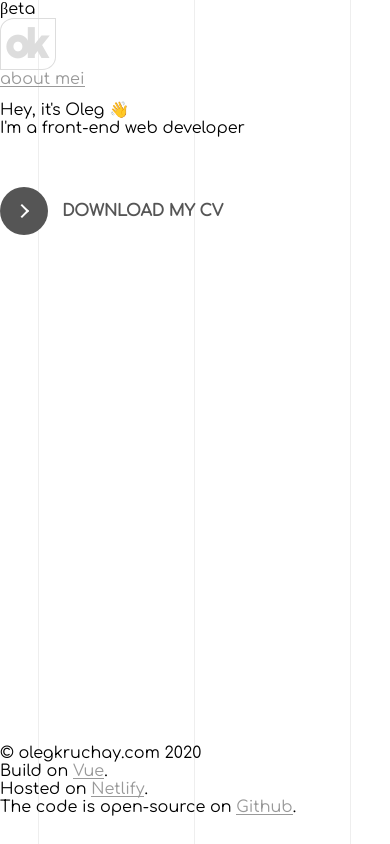
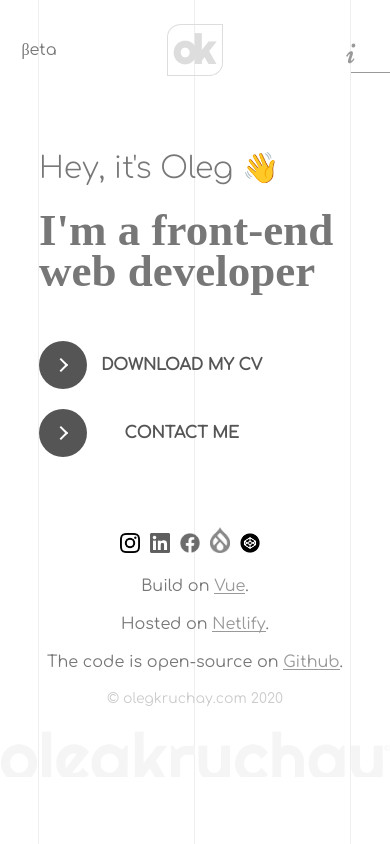
Before and after one commit to kruchai/olegkruchay-vue, a Vue app: page / in a window 390 px wide. Built offline with nearby package versions, Linux system fonts and the light colour scheme; a web font is replaced by a local one.

Commit message:
v0.4: Adding the responsive mobile-first styles.

```diff
--- a/src/styles/_styles.scss
+++ b/src/styles/_styles.scss
@@ -1,5 +1,6 @@
 @import url('https://fonts.googleapis.com/css2?family=Cormorant+Garamond:wght@300;700&family=Patua+One&family=Righteous&family=Work+Sans:wght@200;300;400;800&display=swap');
 @import url('https://fonts.googleapis.com/css2?family=Comfortaa:wght@300;400&family=Righteous&display=swap');
+@import url('https://fonts.googleapis.com/css2?family=Niconne&display=swap');
 
 @font-face {
   font-family: 'Cormorant Garamond', serif;
@@ -13,8 +14,14 @@
 @font-face {
   font-family: 'Work Sans', sans-serif;
 }
+
+// Main font.
 @font-face {
   font-family: 'Comfortaa', cursive;
+}
+
+@font-face {
+  font-family: 'Niconne', cursive;
 }
 
 * {
@@ -41,7 +48,7 @@ a {
     background-color: #999;
     position: absolute;
     bottom: 1px;
-    transition: 2s cubic-bezier(0.65,0,.076,1)
+    transition: 1.3s cubic-bezier(0.65,0,.076,1)
   }
 
   &:after {
@@ -52,7 +59,7 @@ a {
     position: absolute;
     bottom: 0;
     left: 0;
-    transition: 1s cubic-bezier(0.65,0,.076,1);
+    transition: 0.75s cubic-bezier(0.65,0,.076,1);
   }
 
   &:hover {
@@ -71,10 +78,14 @@ a {
 
 .container {
   display: grid;
-  grid-template-rows: 100px calc(100vh - 200px) 100px;
+  grid-template-rows: 100px auto 250px;
   overflow-y: hidden;
   z-index: 3;
   position: relative;
+
+  @media (min-width: 851px) {
+    grid-template-rows: 100px calc(100vh - 200px) 100px;
+  }
 }
 
 // animated-grid
@@ -116,7 +127,7 @@ a {
 }
 
 // basic
-.cell {
+.v-cell {
   &.first {
     grid-area: first;
   }
@@ -149,51 +160,141 @@ a {
   }
 }
 
+.v-show {
+  &.mobile {
+    @media (max-width: 850px) {
+      display: flex;
+    }
+    @media (min-width: 851px) {
+      display: none;
+    }
+  }
+  &.tablet {
+    @media (min-width: 851px) {
+      display: flex;
+    }
+    @media (max-width: 850px) {
+      display: none;
+    }
+  }
+  &.desktop {
+    @media (min-width: 1200px) {
+      display: flex;
+    }
+  }
+}
+
+.v-hide {
+  &.mobile {
+    @media (max-width: 850px) {
+      display: none;
+    }
+    @media (min-width: 851px) {
+      display: flex;
+    }
+  }
+  &.tablet {
+    @media (min-width: 851px) {
+      display: none;
+    }
+  }
+  &.desktop {
+    @media (min-width: 1200px) {
+      display: none;
+    }
+  }
+}
+
+
 // header
-.header {
+.v-header {
   display: grid;
   grid-template-columns: repeat(10, 1fr);
   grid-template-rows: auto;
   grid-template-areas:
-    "first . . . second second . . . third";
+    "first first . . second second . . third third";
   text-align: center;
   align-items: center;
 
-  .cell {
+  @media (min-width: 1200px) {
+    grid-template-areas:
+      "first . . . second second . . . third";
+  }
+
+  .v-cell {
     color: #777;
+  }
+
+  .about-me {
+    @media (max-width: 850px) {
+      .v-show {
+        &.mobile {
+          content: "i";
+          font-family: 'Niconne', cursive;
+          justify-content: center;
+          font-size: 40px;
+        }
+      }
+    }
   }
 }
 
 // main
-.main {
+.v-main {
   display: grid;
   grid-template-columns: repeat(10, 1fr);
   grid-template-rows: auto;
   grid-template-areas:
+    ". first first first first first first first first .";
+  align-items: center;
+  margin: 50px 0;
+
+  @media (min-width: 851px) {
+    margin: 0;
+  }
+  @media (min-width: 1200px) {
+    grid-template-areas:
       ". . . first first first first . . .";
-  align-items: center;
+  }
 
-  .cell {
+  .v-cell {
     color: #777;
 
     .hello {
       font-family: 'Comfortaa', cursive;
       font-weight: 300;
+      font-size: 30px;
+      margin-bottom: 25px;
+
+      @media (min-width: 851px) {
         font-size: 40px;
-      margin-bottom: 25px;
+      }
     }
 
     .who-i-am {
-      font-size: 75px;
+      font-size: 45px;
       font-weight: bold;
       font-family: 'Patua One', cursive;
       line-height: 0.9;
+
+      @media (min-width: 851px) {
+        font-size: 65px;
+      }
+      @media (min-width: 1200px) {
+        font-size: 75px;
+      }
     }
   }
 }
 
 // footer
-.footer {
+.v-footer {
+  display: flex;
+  position: relative;
+  align-items: center;
+  flex-direction: column;
+
+  @media (min-width: 851px) {
     display: grid;
     grid-template-columns: repeat(10, 1fr);
     grid-template-rows: auto;
@@ -201,38 +302,65 @@ a {
       ". first first second second second second third third .";
     position: relative;
     align-items: center;
+  }
 
-  .cell {
+  .v-cell {
     z-index: 3;
     color: #777;
 
     &.first {
       color: #ccc;
       font-size: 14px;
+
+      @media (max-width: 850px) {
+        order: 3;
+      }
     }
 
     &.second {
       text-align: center;
       display: flex;
       justify-content: space-around;
+
+      @media (max-width: 850px) {
+        order: 2;
+        flex-direction: column;
+
+        > div {
+          margin-bottom: 20px;
+        }
+      }
     }
 
     &.third {
       text-align: right;
+
+      @media (max-width: 850px) {
+        order: 1;
+        margin-bottom: 20px;
+      }
     }
   }
 
   .brand-name {
     position: absolute;
-    left: 10vw;
+    left: 0;
     bottom: 0;
     z-index: 0;
 
+    @media (min-width: 851px) {
+      left: 10vw;
+    }
+
     img {
       width: 100%;
-      max-width: calc(80vw);
+      max-width: 100vw;
       display: flex;
       align-self: flex-end;
+
+      @media (min-width: 851px) {
+        max-width: 80vw;
+      }
     }
   }
 
@@ -278,9 +406,17 @@ a {
 }
 
 .cv-container {
+  margin-top: 50px;
+
+  @media (max-width: 850px) {
+    > div {
+      margin-bottom: 20px;
+    }
+  }
+  @media (min-width: 851px) {
     display: grid;
     grid-template-columns: repeat(2, 1fr);
-  margin-top: 50px;
+  }
 }
 
 $white: #fff;
@@ -387,8 +523,3 @@ $black: #555;
     text-transform: uppercase;
   }
 }
-
-.cv-container {
-  display: grid;
-  grid-template-columns: repeat(2, 1fr);
-}
```
Lines whose indentation alone changed are shown as unchanged.
